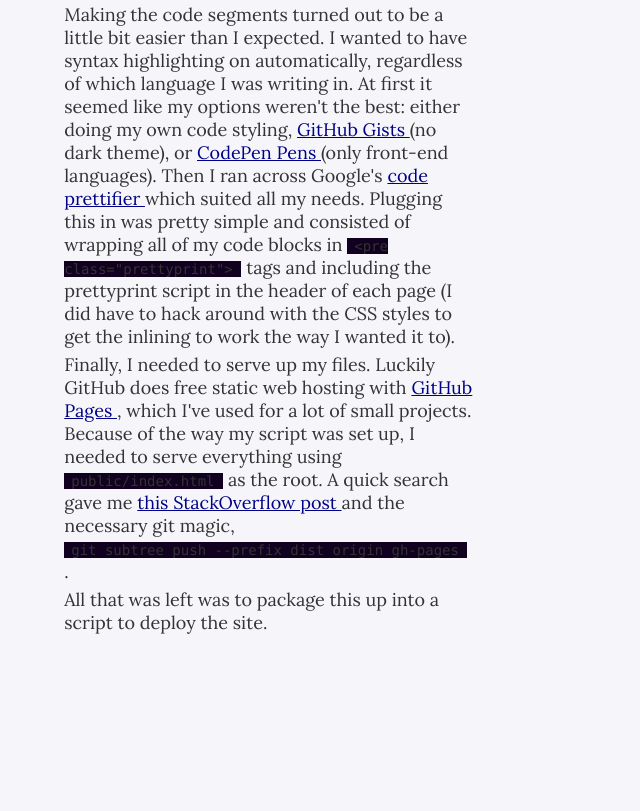
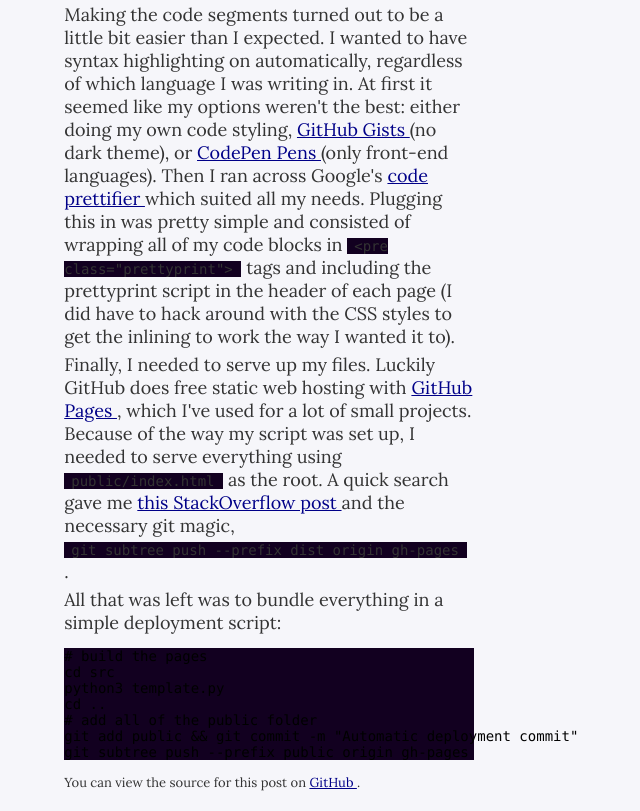
Before and after one commit to macmccann/blog, a plain HTML site: page 12-09-18-pilot.html in a window 1280 px wide. Shown: the part 2197-3008 px from the top of the page, without its empty margins (371-1011 px from the left). Before the commit the page ends 2851 px from the top, so only its background shows below. Drawn offline with nearby package versions, Linux system fonts and the light colour scheme; some packages are replaced by stand-ins of ours.

Commit message:
Finished first post

```diff
--- a/12-09-18-pilot.html
+++ b/12-09-18-pilot.html
@@ -42,7 +42,7 @@
      <h2>
       Pilot
      </h2>
-     <p class="date">
+     <p class="small-gray">
       Published on 12/09/18
      </p>
     </div>
@@ -192,9 +192,25 @@
      .
     </p>
     <p>
-     All that was left was to package this up into a script to deploy the site.
+     All that was left was to bundle everything in a simple deployment script:
     </p>
+    <pre class="prettyprint">
+# build the pages
+cd src
+python3 template.py
+cd ..
+# add all of the public folder
+git add public &amp;&amp; git commit -m "Automatic deployment commit"
+git subtree push --prefix public origin gh-pages
+</pre>
    </div>
+   <p class="small-gray">
+    You can view the source for this post on
+    <a href="https://github.com/macmccann/blog">
+     GitHub
+    </a>
+    .
+   </p>
   </div>
  </body>
 </html>
--- a/static/css/post.css
+++ b/static/css/post.css
@@ -18,11 +18,12 @@
     margin: 0;
 }
 
-#post-meta > p {
+.small-gray {
     color: #333333;
     font-size: 13px;
 }
 
+
 #post-meta {
     margin-bottom: 20px;
 }
```
